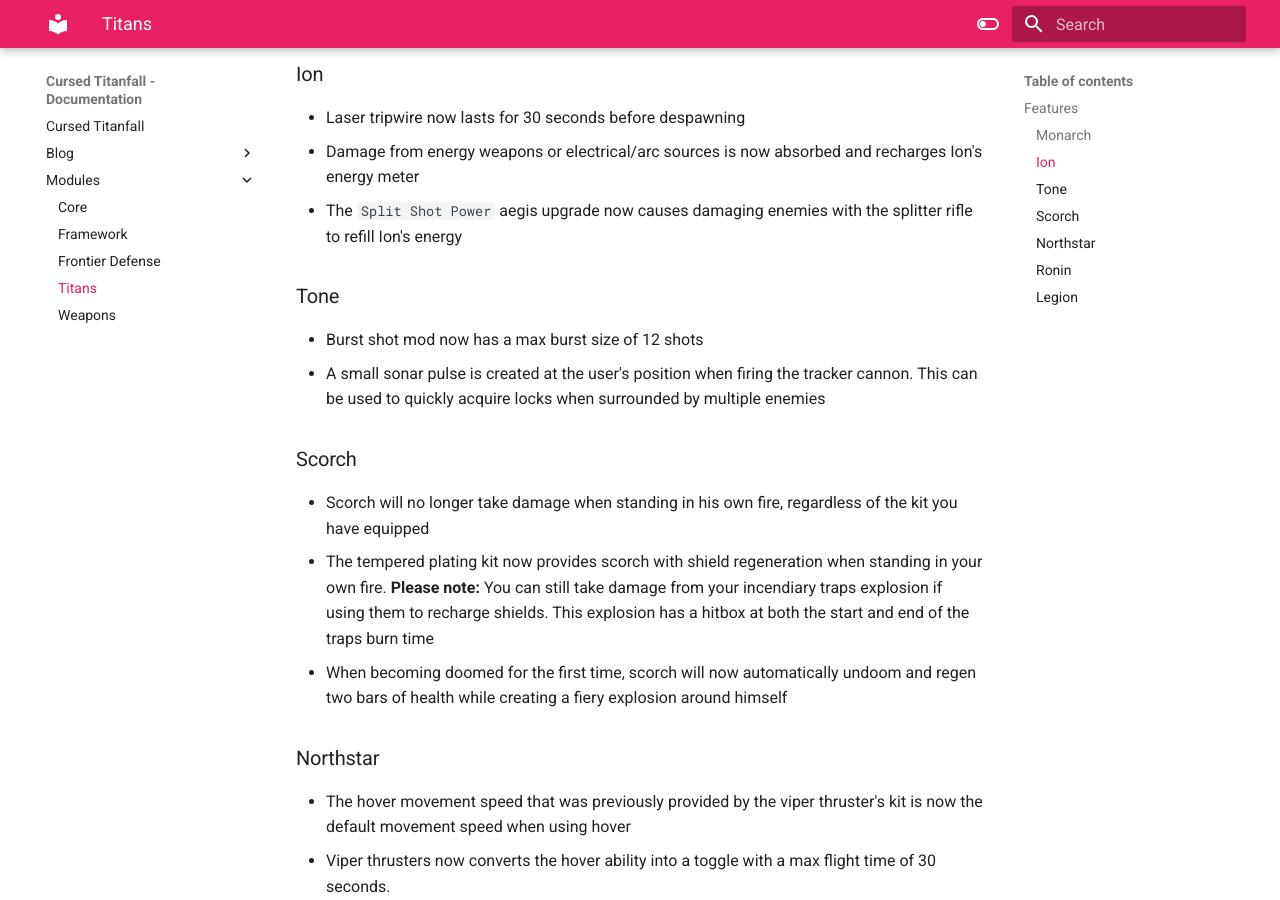
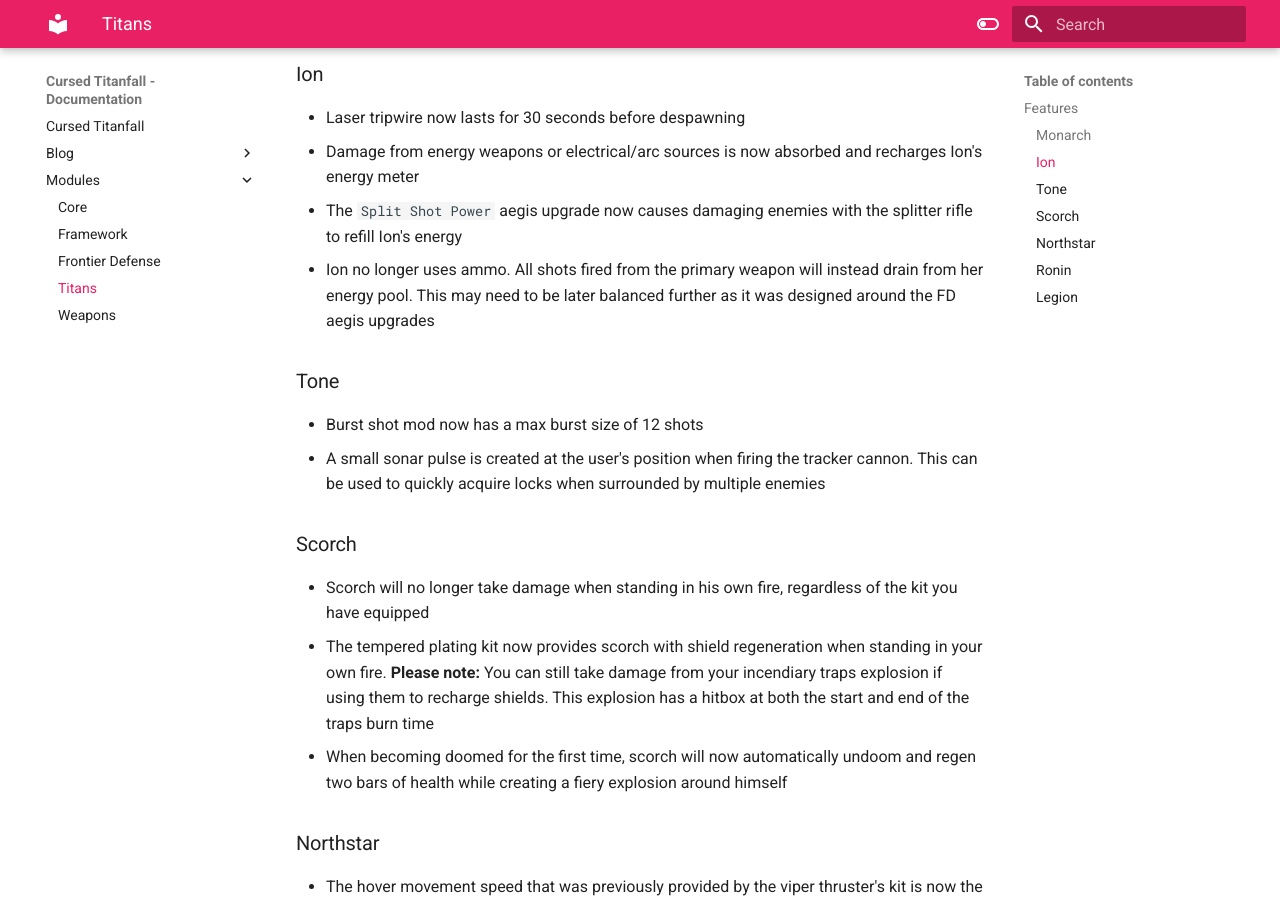
Before and after one commit to SDarkMagic/cursed-titanfall-docs, an MkDocs documentation site: the page built from docs/modules/Titans.md, in a window 1280 px wide and 900 px high, scrolled down 978 px. Built offline with MkDocs 1.6.1 and Material for MkDocs 9.7.7, drawn with Linux system fonts in a browser that asks for light colours.

Commit message:
Update todo and titan docs

```diff
--- a/docs/modules/Titans.md
+++ b/docs/modules/Titans.md
@@ -13,6 +13,7 @@
 - Laser tripwire now lasts for 30 seconds before despawning
 - Damage from energy weapons or electrical/arc sources is now absorbed and recharges Ion's energy meter
 - The `Split Shot Power` aegis upgrade now causes damaging enemies with the splitter rifle to refill Ion's energy
+- Ion no longer uses ammo. All shots fired from the primary weapon will instead drain from her energy pool. This may need to be later balanced further as it was designed around the FD aegis upgrades
 ### Tone
 - Burst shot mod now has a max burst size of 12 shots
 - A small sonar pulse is created at the user's position when firing the tracker cannon. This can be used to quickly acquire locks when surrounded by multiple enemies
```
Also changed, not shown: docs/index.md (+2 -2 lines).
